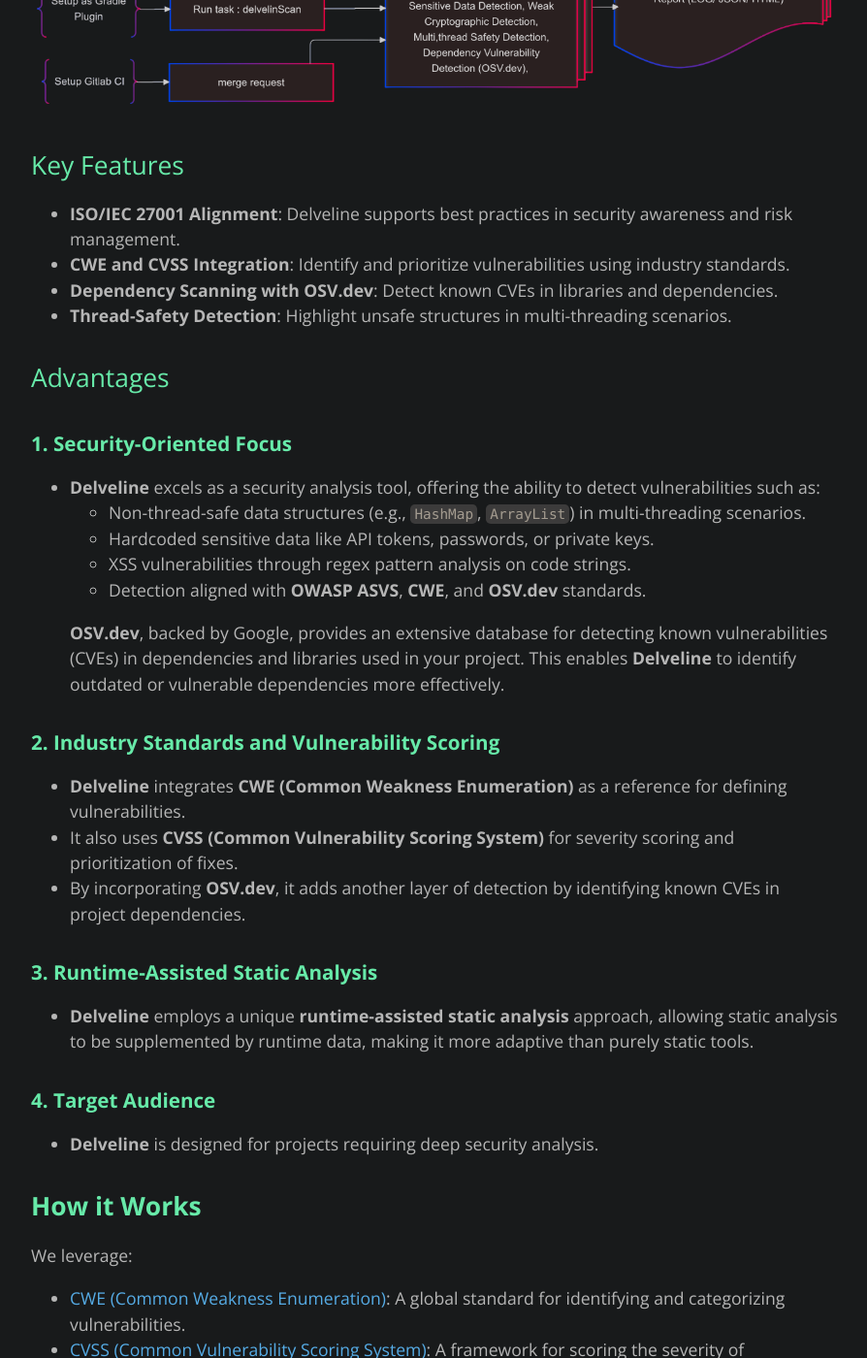
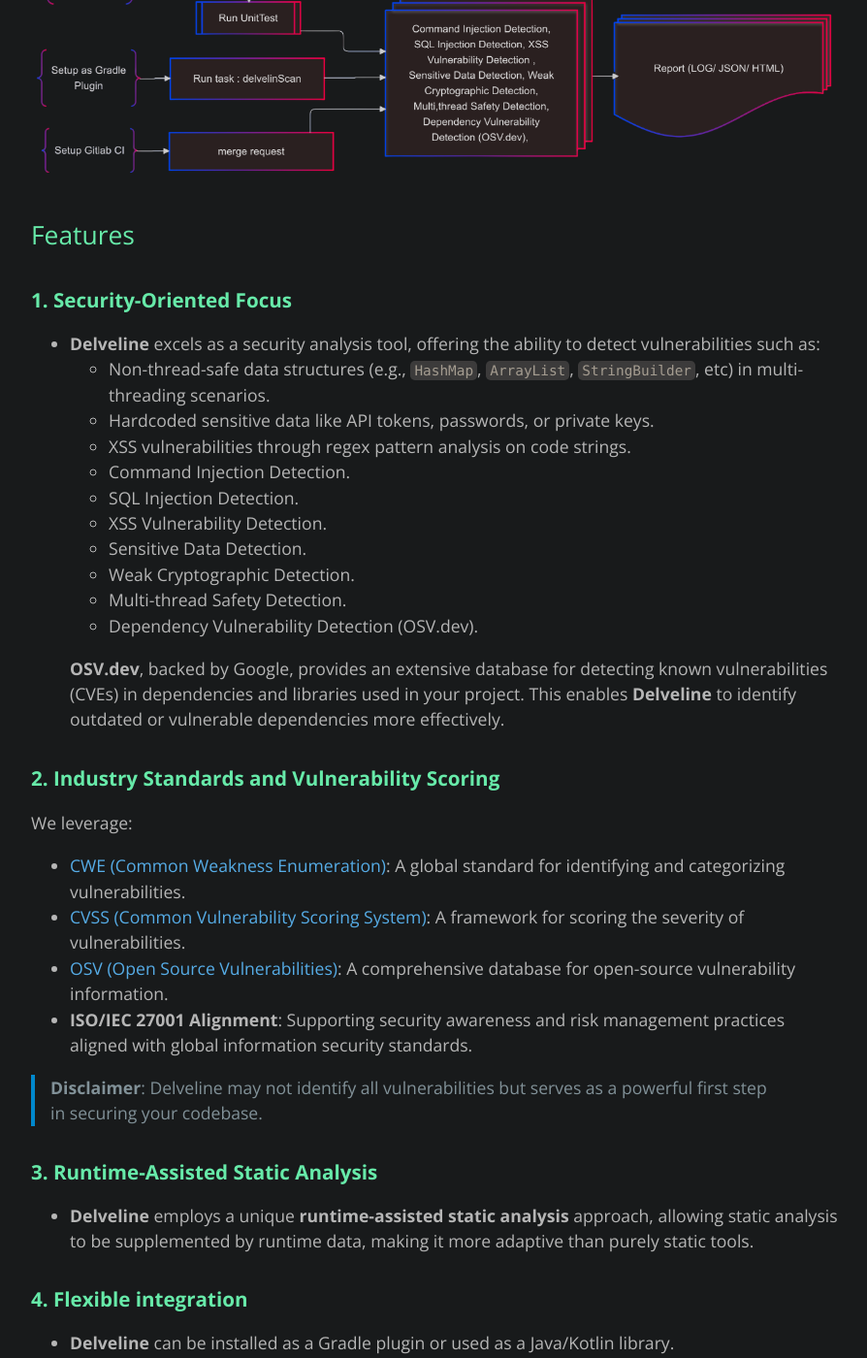
Before and after one commit to delvelin/delvelin.github.io, a Jekyll site: the page built from index.md, in a window 1280 px wide and 1400 px high, scrolled down 1385 px. Shown: the whole window at 97% size, without its empty margins (192-1086 px from the left). Built offline with Jekyll 4.4.1, drawn with Linux system fonts in a browser that asks for light colours; some of the changed text lies outside the part shown.

Commit message:
update index

````diff
--- a/index.md
+++ b/index.md
@@ -9,84 +9,28 @@
 **Delveline** is a Code Vulnerability Analyzer for Java and Kotlin that supports best practices in security and risk management.
 By aligning with ISO/IEC 27001 principles, Delveline helps raise security awareness and improve software development security.
 
-<!--
-![Delvelin Scan Demo](https://github.com/hangga/delvelin/blob/main/doc/delvelin-scan.gif?raw=true) -->
-
-[//]: # (## **Features**)
-
-[//]: # (- Detects vulnerabilities using the CWE classification.)
-
-[//]: # (- CVE vulnerability detection.)
-
-[//]: # (- Supports Java and Kotlin codebases.)
-
-[//]: # (- Configurable output formats: `LOG`, `JSON`, and `HTML`.)
-
-[//]: # (- Easy integration as a Gradle plugin.)
-
-[//]: # ()
-[//]: # (---)
+## **How it Works**
 
 ![delvelin process](assets/img/delvelin-diagram-transparent.png?raw=true)
 
-## Key Features
-
-- **ISO/IEC 27001 Alignment**: Delveline supports best practices in security awareness and risk management.
-- **CWE and CVSS Integration**: Identify and prioritize vulnerabilities using industry standards.
-- **Dependency Scanning with OSV.dev**: Detect known CVEs in libraries and dependencies.
-- **Thread-Safety Detection**: Highlight unsafe structures in multi-threading scenarios.
-
-## Advantages
+## Features
 
 ### **1. Security-Oriented Focus**
 - **Delveline** excels as a security analysis tool, offering the ability to detect vulnerabilities such as:
-    - Non-thread-safe data structures (e.g., `HashMap`, `ArrayList`) in multi-threading scenarios.
+    - Non-thread-safe data structures (e.g., `HashMap`, `ArrayList`, `StringBuilder`, etc) in multi-threading scenarios.
     - Hardcoded sensitive data like API tokens, passwords, or private keys.
     - XSS vulnerabilities through regex pattern analysis on code strings.
-    - Detection aligned with **OWASP ASVS**, **CWE**, and **OSV.dev** standards.
+    - Command Injection Detection.
+    - SQL Injection Detection.
+    - XSS Vulnerability Detection.
+    - Sensitive Data Detection.
+    - Weak Cryptographic Detection.
+    - Multi-thread Safety Detection.
+    - Dependency Vulnerability Detection (OSV.dev).
 
   **OSV.dev**, backed by Google, provides an extensive database for detecting known vulnerabilities (CVEs) in dependencies and libraries used in your project. This enables **Delveline** to identify outdated or vulnerable dependencies more effectively.
 
 ### **2. Industry Standards and Vulnerability Scoring**
-- **Delveline** integrates **CWE (Common Weakness Enumeration)** as a reference for defining vulnerabilities.
-- It also uses **CVSS (Common Vulnerability Scoring System)** for severity scoring and prioritization of fixes.
-- By incorporating **OSV.dev**, it adds another layer of detection by identifying known CVEs in project dependencies.
-
-
-[//]: # (### **4. Multi-Platform Execution Support**)
-
-[//]: # (- **Delveline** can be executed in various ways:)
-
-[//]: # (    - As a standalone Java library.)
-
-[//]: # (    - Through a **Gradle Plugin**, enabling seamless integration into build pipelines.)
-
-[//]: # (    - As an **IntelliJ IDEA Plugin**, providing direct IDE integration without additional configuration.)
-
-[//]: # (---)
-
-### **3. Runtime-Assisted Static Analysis**
-- **Delveline** employs a unique **runtime-assisted static analysis** approach, allowing static analysis to be supplemented by runtime data, making it more adaptive than purely static tools.
-
-
-### **4. Target Audience**
-- **Delveline** is designed for projects requiring deep security analysis.
-
-[//]: # (---)
-
-[//]: # (**Conclusion:**  )
-
-[//]: # (**Delveline** stands out if your project needs:)
-
-[//]: # (- Comprehensive security analysis based on industry standards.)
-
-[//]: # (- Identification of vulnerable dependencies through **OSV.dev** and CVE detection.)
-
-[//]: # (- Detection of thread-safety and runtime issues.)
-
-[//]: # (- Flexible integrations &#40;Gradle, IntelliJ, Kotlin DSL&#41;.)
-
-## **How it Works**
 We leverage:
 - [CWE (Common Weakness Enumeration)](https://cwe.mitre.org/data/slices/699.html): A global standard for identifying and categorizing vulnerabilities.
 - [CVSS (Common Vulnerability Scoring System)](https://www.first.org/cvss/calculator/3.0): A framework for scoring the severity of vulnerabilities.
@@ -95,77 +39,13 @@
 
 > **Disclaimer**: Delveline may not identify all vulnerabilities but serves as a powerful first step in securing your codebase.
 
-## **Installation**
 
-Add the plugin to your Gradle project.
+### **3. Runtime-Assisted Static Analysis**
+- **Delveline** employs a unique **runtime-assisted static analysis** approach, allowing static analysis to be supplemented by runtime data, making it more adaptive than purely static tools.
 
-### **1. Kotlin DSL**
-```kotlin
-plugins {
-    id("io.github.hangga.delvelin") version "0.1.1-beta"
-}
-```
+### **4. Flexible integration**
+- **Delveline** can be installed as a Gradle plugin or used as a Java/Kotlin library.
 
-### **2. Groovy DSL**
-```groovy
-plugins {
-    id 'io.github.hangga.delvelin' version '0.1.1-beta'
-}
-```
-
-## **Configuration**
-
-Configure Delvelin using the `delvelin` extension.
-
-```groovy
-delvelin {
-    outputFileFormat = 'JSON' // Options: LOG, JSON, HTML
-    showDate = true
-    showSaveDialog = false
-}
-```
-
-## **Running Delvelin Analyzer**
-
-### 1. On Local Machine
-
-Run the `delvelinScan` task to analyze your project:
-```bash
-./gradlew delvelinScan
-```
-
-If we are using Intellij IDEA, we can also use the gradle menu in the sidebar:
-
-<img width="400" src="https://github.com/hangga/delvelin/blob/main/doc/delvelin-scan-gradle-menu.png?raw=true" alt="sidebar"/>
-
----
-
-### 2. On Gitlab CI
-Add `delvelinScan` gradle task to our pipeline configuration, for example:
-```yaml
-stages:
-  - test
-
-gradle-scan:
-  stage: test
-  image: gradle:7.6-jdk8
-  script:
-    - gradle delvelinScan
-  only:
-    - main
-    - develop
-```
-
-## **Configurations**
-
-| **Parameter**    | **Type**  | **Default**       | **Description**                                      |
-|------------------|-----------|-------------------|------------------------------------------------------|
-| `outputFileFormat`   | `String`  | `LOG`             | `LOG`, `JSON`, `HTML`.               |
-| `showDate`       | `Boolean` | `true`            | Show date in the output.                            |
-| `showSaveDialog` | `Boolean` | `false`           | Prompt a save dialog after the scan.                |
-
-
----
 
 ## **License**
 This project is licensed under [MIT License](LICENSE).
````
